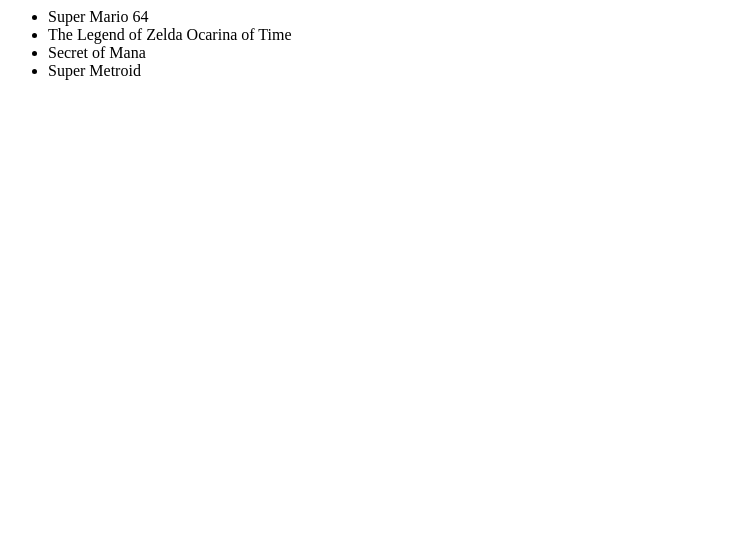
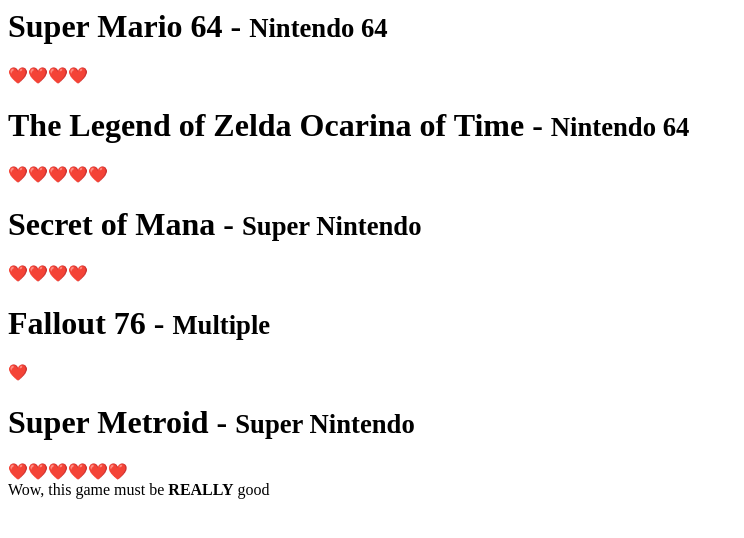
Before and after one commit to pimpannt/frontend_vue, a plain HTML site: page index4.html in a window 1280 px wide. Shown: the whole page, without its empty margins (0-744 px from the left). Drawn offline with nearby package versions, Linux system fonts and the light colour scheme.

Commit message:
use v-for to iterate through object

```diff
--- a/index4.html
+++ b/index4.html
@@ -1,3 +1,4 @@
+<!--Lab 4 Learn v-for -->
 <html>
 
 <head>
@@ -6,9 +7,13 @@
 
 <body>
   <div id="app">
-    <ul>
-      <li v-for="game in games">{{ game }}</li>
-    </ul>
+    <div v-for="game in games">
+      <h1>{{ game.name }} - <small>{{ game.console }}</small></h1>
+
+      <span v-for="star in game.rating">❤️</span>
+
+      <div v-if="game.rating > 5">Wow, this game must be <b>REALLY</b> good</div>
+    </div>
   </div>
 
   <script src="https://cdn.jsdelivr.net/npm/vue/dist/vue.js"></script>
@@ -18,10 +23,11 @@
       el: '#app',
       data: {
         games: [
-          'Super Mario 64',
-          'The Legend of Zelda Ocarina of Time',
-          'Secret of Mana',
-          'Super Metroid'
+          { name: 'Super Mario 64', console: 'Nintendo 64', rating: 4 },
+          { name: 'The Legend of Zelda Ocarina of Time', console: 'Nintendo 64', rating: 5 },
+          { name: 'Secret of Mana', console: 'Super Nintendo', rating: 4 },
+          { name: 'Fallout 76', console: 'Multiple', rating: 1 },
+          { name: 'Super Metroid', console: 'Super Nintendo', rating: 6 }
         ]
       },
       methods: {
```
